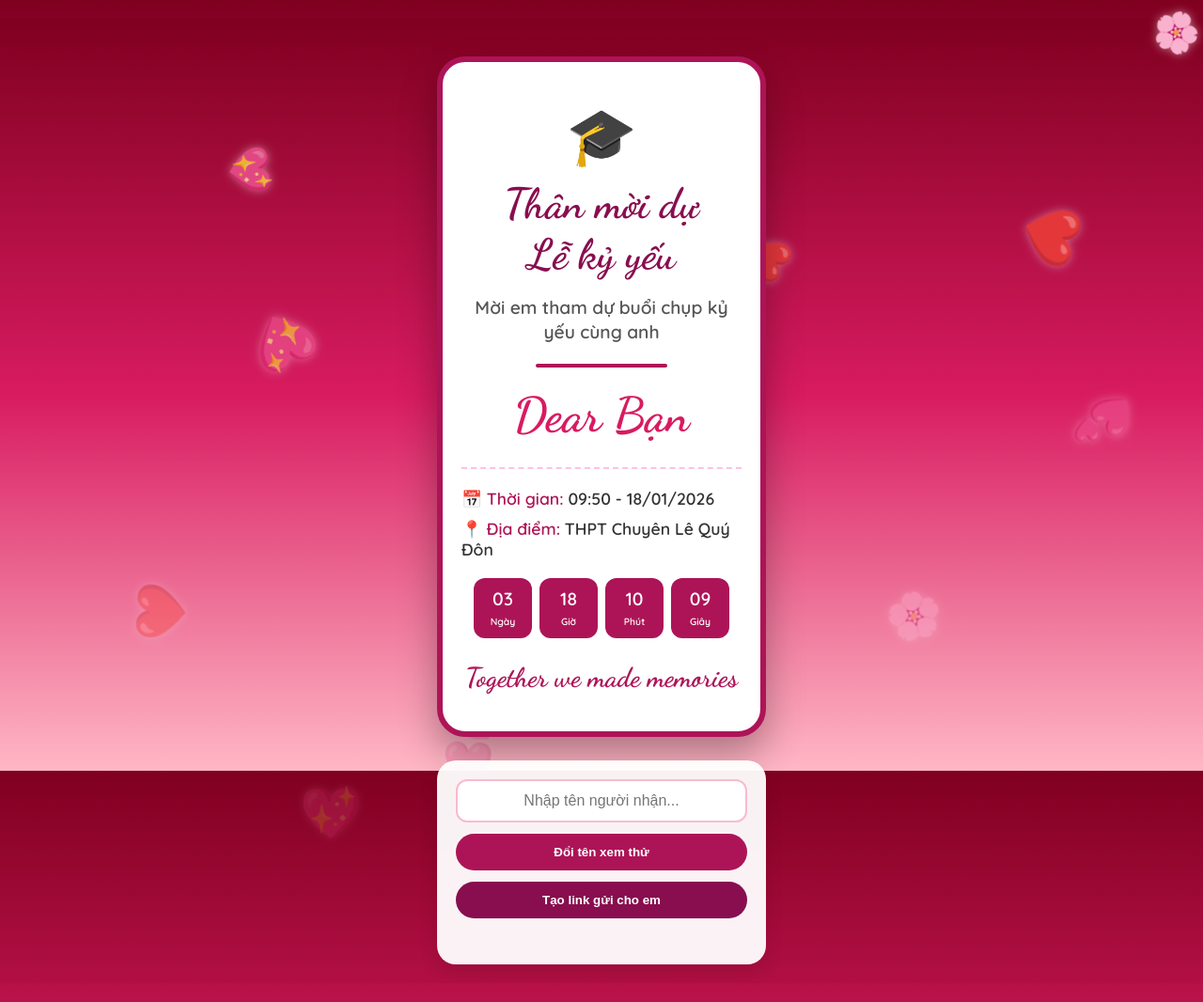
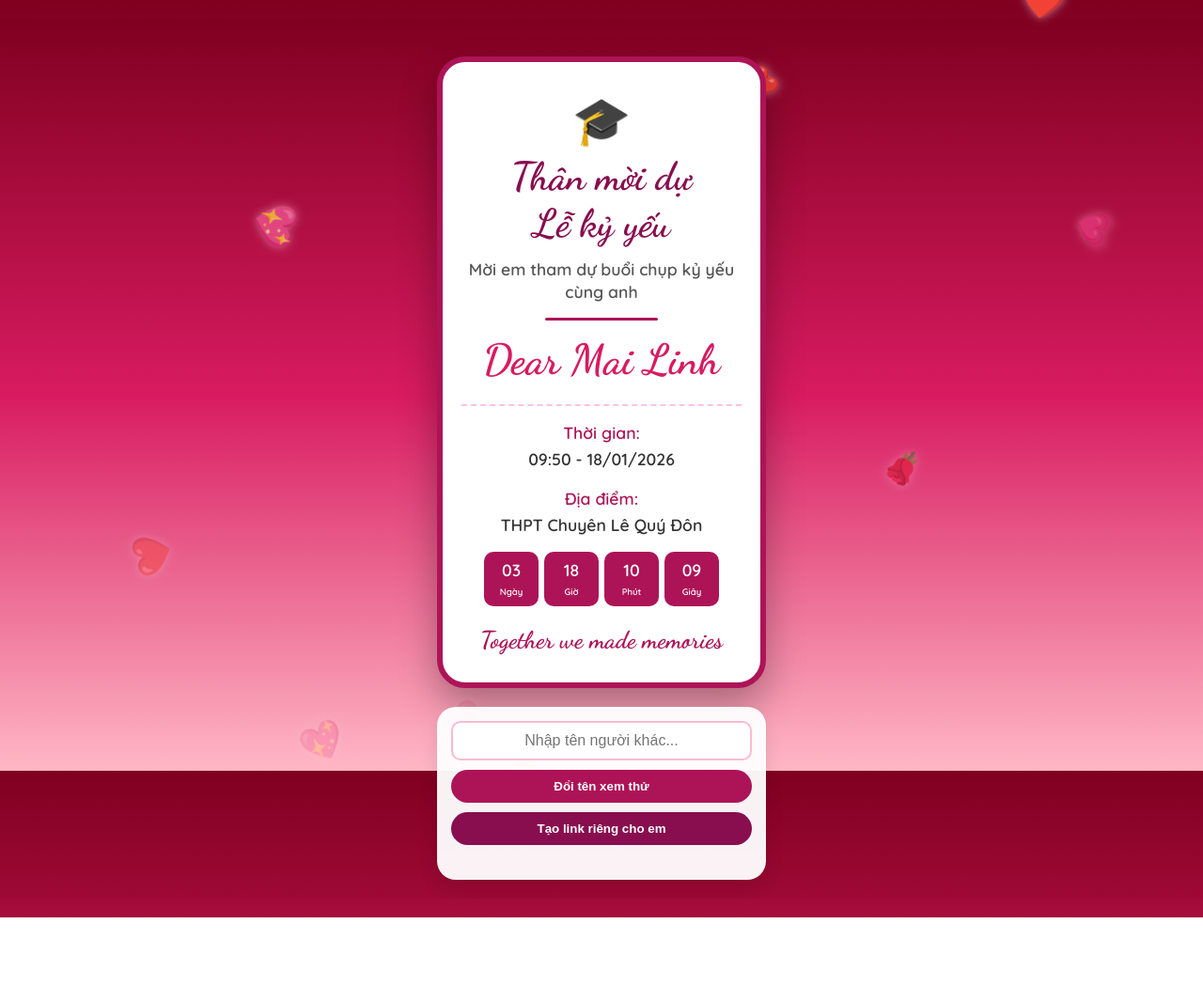
Before and after one commit to DTT05/KyYeuMinhNhat1801, a plain HTML site: page index.html in a window 1280 px wide. Shown: the whole page at 94% size. After the commit the page ends 976 px from the top, so only its background shows below. Drawn offline with Linux system fonts and the light colour scheme.

Commit message:
Update index.html

```diff
--- a/index.html
+++ b/index.html
@@ -11,8 +11,6 @@
         body, html {
             min-height: 100vh;
             width: 100%;
-            /* TONE MÀU: Hồng đỏ cực đậm -> Hồng rực -> Hồng nhạt hoa anh đào */
-            background: #800020;
             background: linear-gradient(180deg, #800020 0%, #d81b60 50%, #FFB7C5 100%);
             background-attachment: fixed;
             display: flex;
@@ -23,12 +21,11 @@
             overflow-x: hidden;
         }
 
-        /* HIỆU ỨNG TRÁI TIM TO GẤP ĐÔI */
+        /* HIỆU ỨNG TRÁI TIM RƠI */
         .heart {
             position: fixed;
             top: -50px;
             color: #ff4081;
-            /* Tăng kích thước từ 20px lên trung bình 40px-50px */
             font-size: 40px;
             pointer-events: none;
             z-index: 1;
@@ -50,7 +47,6 @@
             margin-top: 20px;
         }
 
-        /* THIỆP */
         .card {
             width: 90%;
             max-width: 350px;
@@ -58,68 +54,70 @@
             border: 6px solid #ad1457;
             border-radius: 30px;
             box-shadow: 0 20px 40px rgba(0,0,0,0.3);
-            padding: 40px 20px;
+            padding: 30px 20px;
             text-align: center;
         }
 
-        .grad-cap { font-size: 60px; margin-bottom: 10px; }
+        .grad-cap { font-size: 50px; margin-bottom: 5px; }
 
-        h2 { font-family: 'Dancing Script', cursive; font-size: 2.8rem; color: #880e4f; line-height: 1.2; margin-bottom: 15px; }
+        h2 { font-family: 'Dancing Script', cursive; font-size: 2.6rem; color: #880e4f; line-height: 1.2; margin-bottom: 10px; }
 
-        /* DÒNG CHỮ ĐÃ THAY ĐỔI THEO YÊU CẦU */
-        .sub-text { color: #555; font-size: 1.2rem; margin-bottom: 20px; line-height: 1.4; font-weight: bold; }
+        .sub-text { color: #555; font-size: 1.1rem; margin-bottom: 15px; line-height: 1.4; font-weight: bold; }
 
-        .line { width: 140px; height: 4px; background: #ad1457; margin: 0 auto 20px auto; border-radius: 10px; }
+        .line { width: 120px; height: 3px; background: #ad1457; margin: 0 auto 15px auto; border-radius: 10px; }
 
+        /* DEAR MAI LINH TRÊN 1 HÀNG */
         #displayName {
             font-family: 'Dancing Script', cursive;
-            font-size: 3.2rem;
+            font-size: 2.8rem;
             color: #d81b60;
-            margin: 10px 0;
+            margin: 5px 0;
+            white-space: nowrap; /* Giữ chữ trên cùng 1 hàng */
+            overflow: hidden;
+            text-overflow: ellipsis;
         }
 
         .info-box {
-            margin-top: 25px;
-            padding-top: 20px;
+            margin-top: 20px;
+            padding-top: 15px;
             border-top: 2px dashed #ffc1e3;
-            text-align: left;
+            text-align: center; /* Căn giữa để xuống dòng đẹp hơn */
             width: 100%;
         }
-        .info-row { margin-bottom: 10px; font-size: 1.1rem; color: #333; }
-        .info-row strong { color: #ad1457; }
+        .info-row { margin-bottom: 15px; font-size: 1.1rem; color: #333; line-height: 1.5; }
+        .info-row strong { color: #ad1457; display: block; margin-bottom: 2px; } /* Đẩy label lên trên */
 
         .countdown {
             display: flex;
             justify-content: center;
-            gap: 8px;
-            margin-top: 20px;
+            gap: 6px;
+            margin-top: 15px;
         }
         .cd-item {
             background: #ad1457;
             color: white;
-            padding: 10px 5px;
-            border-radius: 12px;
-            min-width: 62px;
+            padding: 8px 4px;
+            border-radius: 10px;
+            min-width: 58px;
         }
-        .cd-num { display: block; font-size: 1.2rem; font-weight: 800; }
-        .cd-lab { font-size: 0.65rem; }
+        .cd-num { display: block; font-size: 1.1rem; font-weight: 800; }
+        .cd-lab { font-size: 0.6rem; }
 
-        /* BẢNG ĐIỀU KHIỂN */
         #adminPanel {
             background: rgba(255, 255, 255, 0.95);
-            padding: 20px;
+            padding: 15px;
             border-radius: 20px;
             width: 90%;
             max-width: 350px;
-            margin-top: 25px;
+            margin-top: 20px;
             display: flex;
             flex-direction: column;
-            gap: 12px;
+            gap: 10px;
             box-shadow: 0 10px 20px rgba(0,0,0,0.1);
         }
-        input { padding: 12px; border: 2px solid #f8bbd0; border-radius: 12px; text-align: center; font-size: 1rem; outline: none; }
-        .btn { background: #ad1457; color: white; border: none; padding: 12px; border-radius: 50px; cursor: pointer; font-weight: bold; transition: 0.3s; }
-        #msg { color: #ad1457; font-size: 0.85rem; text-align: center; font-weight: bold; height: 1.2em; }
+        input { padding: 10px; border: 2px solid #f8bbd0; border-radius: 10px; text-align: center; font-size: 1rem; outline: none; }
+        .btn { background: #ad1457; color: white; border: none; padding: 10px; border-radius: 50px; cursor: pointer; font-weight: bold; transition: 0.3s; }
+        #msg { color: #ad1457; font-size: 0.8rem; text-align: center; font-weight: bold; height: 1em; }
     </style>
 </head>
 <body>
@@ -131,11 +129,17 @@
             <p class="sub-text">Mời em tham dự buổi chụp kỷ yếu cùng anh</p>
             <div class="line"></div>
 
-            <h1 id="displayName">Dear Bạn</h1>
+            <h1 id="displayName">Dear Mai Linh</h1>
 
             <div class="info-box">
-                <div class="info-row">📅 <strong>Thời gian:</strong> 09:50 - 18/01/2026</div>
-                <div class="info-row">📍 <strong>Địa điểm:</strong> THPT Chuyên Lê Quý Đôn</div>
+                <div class="info-row">
+                    <strong>Thời gian:</strong>
+                    09:50 - 18/01/2026
+                </div>
+                <div class="info-row">
+                    <strong>Địa điểm:</strong>
+                    THPT Chuyên Lê Quý Đôn
+                </div>
             </div>
 
             <div class="countdown" id="timer">
@@ -145,31 +149,30 @@
                 <div class="cd-item"><span id="secs" class="cd-num">00</span><span class="cd-lab">Giây</span></div>
             </div>
 
-            <p style="margin-top: 25px; font-family: 'Dancing Script'; font-size: 1.8rem; color: #ad1457;">Together we made memories</p>
+            <p style="margin-top: 20px; font-family: 'Dancing Script'; font-size: 1.6rem; color: #ad1457;">Together we made memories</p>
         </div>
 
         <div id="adminPanel">
-            <input type="text" id="nameInput" placeholder="Nhập tên người nhận...">
+            <input type="text" id="nameInput" placeholder="Nhập tên người khác...">
             <button class="btn" onclick="updateName()">Đổi tên xem thử</button>
-            <button class="btn" style="background: #880e4f;" onclick="shareLink()">Tạo link gửi cho em</button>
+            <button class="btn" style="background: #880e4f;" onclick="shareLink()">Tạo link riêng cho em</button>
             <p id="msg"></p>
         </div>
     </div>
 
     <script>
-        // HIỆU ỨNG TRÁI TIM TO
         function createHeart() {
             const heart = document.createElement('div');
             heart.className = 'heart';
-            heart.innerHTML = ['❤️', '💖', '💕', '💗', '🌸'][Math.floor(Math.random() * 5)];
+            const icons = ['❤️', '💖', '💗', '💕', '🌹'];
+            heart.innerHTML = icons[Math.floor(Math.random() * icons.length)];
             heart.style.left = Math.random() * 100 + 'vw';
             heart.style.animationDuration = (Math.random() * 3 + 3) + 's';
-            // Kích thước to gấp đôi (từ 30px đến 50px)
-            heart.style.fontSize = (Math.random() * 20 + 35) + 'px';
+            heart.style.fontSize = (Math.random() * 15 + 25) + 'px';
             document.body.appendChild(heart);
             setTimeout(() => heart.remove(), 6000);
         }
-        setInterval(createHeart, 400);
+        setInterval(createHeart, 500);
 
         function updateName() {
             const name = document.getElementById('nameInput').value.trim();
@@ -184,7 +187,7 @@
             if(!name) { alert("Nhập tên đã!"); return; }
             const url = window.location.href.split('?')[0] + "?n=" + encodeURIComponent(name);
             navigator.clipboard.writeText(url).then(() => {
-                document.getElementById('msg').innerText = "✅ Đã copy link thành công!";
+                document.getElementById('msg').innerText = "Đã copy link thành công!";
             });
         }
 
```
